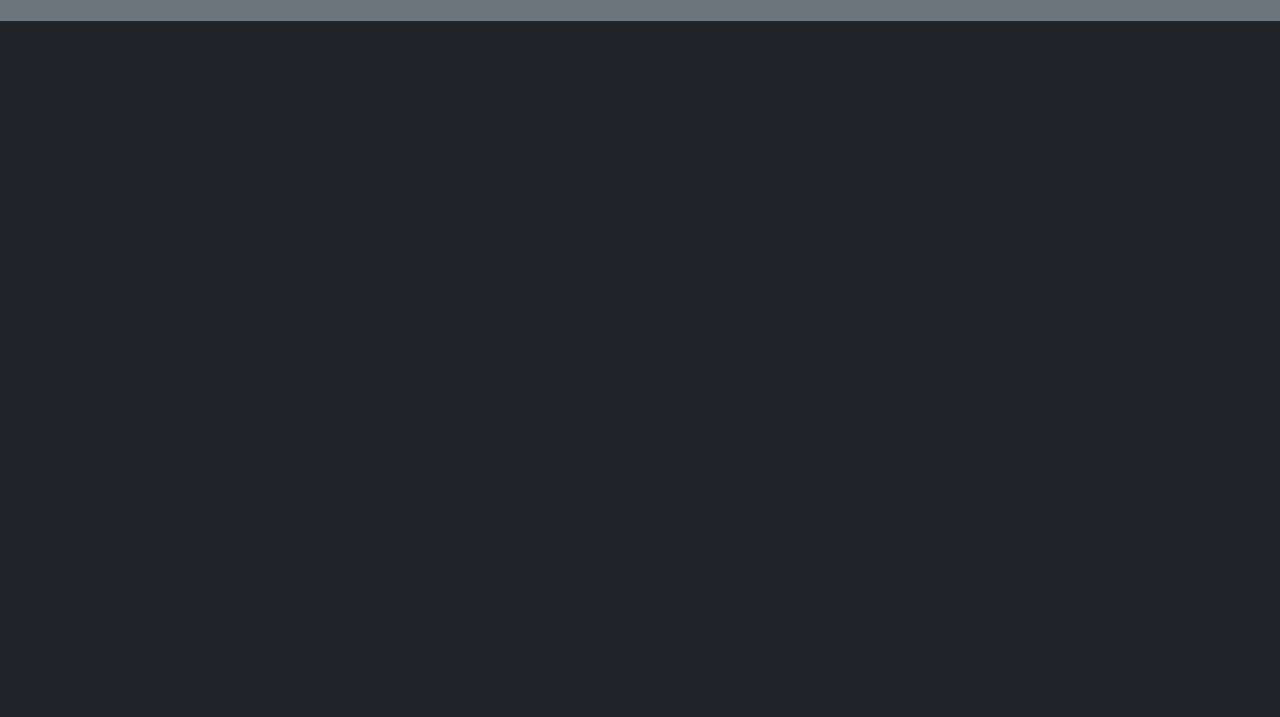
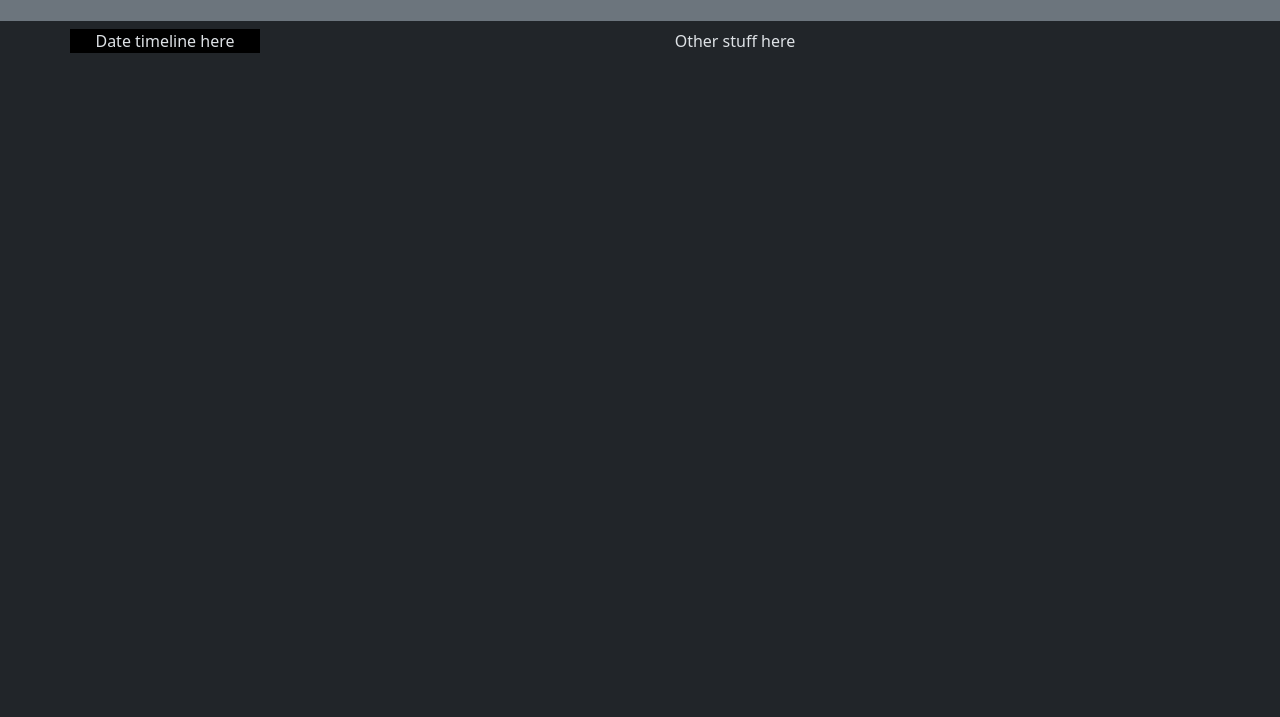
Before and after one commit to Assamee/Programming-Black-Web-Dev-Coursework, a plain HTML site: page Calendar.html in a window 1280 px wide. Shown: the part 83-800 px from the top of the page. Drawn offline with nearby package versions, Linux system fonts and the light colour scheme.

Commit message:
Small changes

```diff
--- a/Calendar.css
+++ b/Calendar.css
@@ -0,0 +1,3 @@
+#Timeline {
+    background-color: black;
+}
--- a/Calendar.html
+++ b/Calendar.html
@@ -128,23 +128,26 @@
             </div>
         </div>
 
-
-
-
         <div class="container py-3 px-3 mx-auto"> <!-- py-4 is padding y-axis 4, px-3 is padding x-axis 3, mx-auto is margin x-axis auto (centers the container) -->
             <div class="position-absolute top-0 start-50 translate-middle-x">
                 <h1>Welcome to my Calendar!</h1><br>
             </div>
         </div>
+    </div>
 
-
-
+    <div class="container text-center">
+        <div class="row">
+            <div class="col-2" id="Timeline">
+                Date timeline here
+            </div>
+            <div class="col">
+                Other stuff here
+            </div>
+        </div>
     </div>
 
 
-
-
-    <!-- Date object in Java, Forms for inputs, DOM to access form elements, (process and store later)-->
+        <!-- DOM to access form elements, (process and store later) Add a Bootstrap Collumn-->
 
     </body>
 </html>
```
